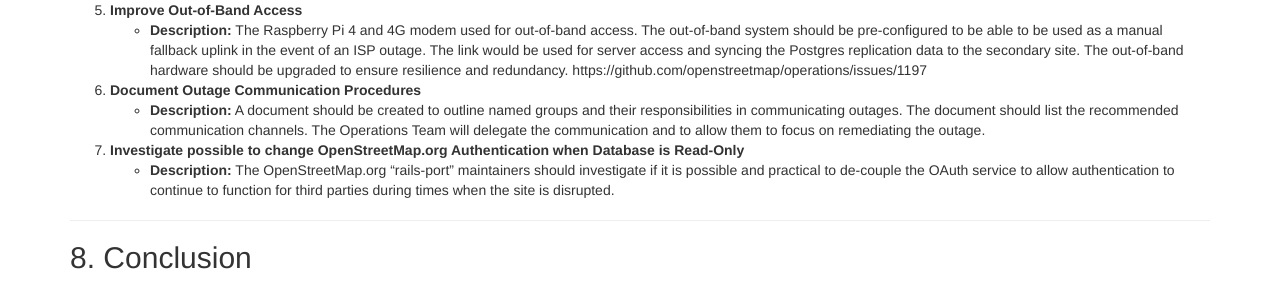
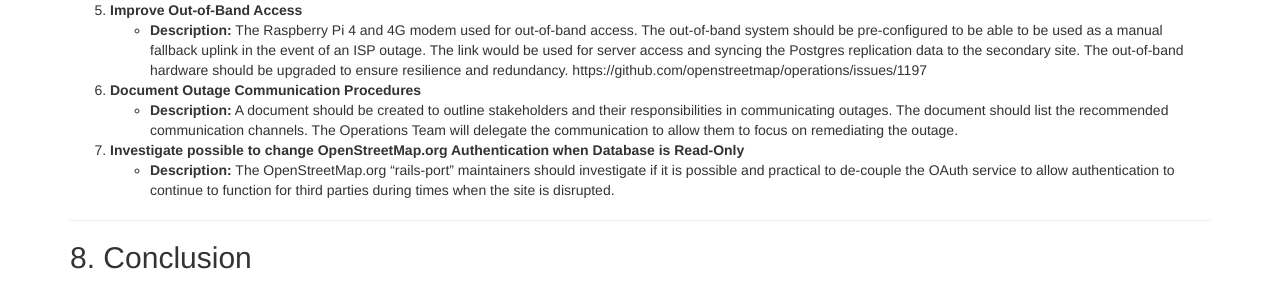
Before and after one commit to openstreetmap/owg-website, a Jekyll site: the page built from 2025/02/15/post-mortem.md, in a window 1280 px wide and 900 px high, scrolled down 2764 px. Shown: the part 174-460 px from the top of the window. Built offline with Jekyll 4.4.1, drawn with Linux system fonts in a browser that asks for light colours.

Commit message:
Improve communications paragraph of post-mortem

```diff
--- a/2025/02/15/post-mortem.md
+++ b/2025/02/15/post-mortem.md
@@ -171,7 +171,7 @@
    - **Description:** The Raspberry Pi 4 and 4G modem used for out-of-band access. The out-of-band system should be pre-configured to be able to be used as a manual fallback uplink in the event of an ISP outage. The link would be used for server access and syncing the Postgres replication data to the secondary site. The out-of-band hardware should be upgraded to ensure resilience and redundancy. https://github.com/openstreetmap/operations/issues/1197
 
 6. **Document Outage Communication Procedures**
-   - **Description:** A document should be created to outline named groups and their responsibilities in communicating outages. The document should list the recommended communication channels. The Operations Team will delegate the communication and to allow them to focus on remediating the outage.
+   - **Description:** A document should be created to outline stakeholders and their responsibilities in communicating outages. The document should list the recommended communication channels. The Operations Team will delegate the communication to allow them to focus on remediating the outage.
 
 7. **Investigate possible to change OpenStreetMap.org Authentication when Database is Read-Only**
    - **Description:** The OpenStreetMap.org "rails-port" maintainers should investigate if it is possible and practical to de-couple the OAuth service to allow authentication to continue to function for third parties during times when the site is disrupted.
```
